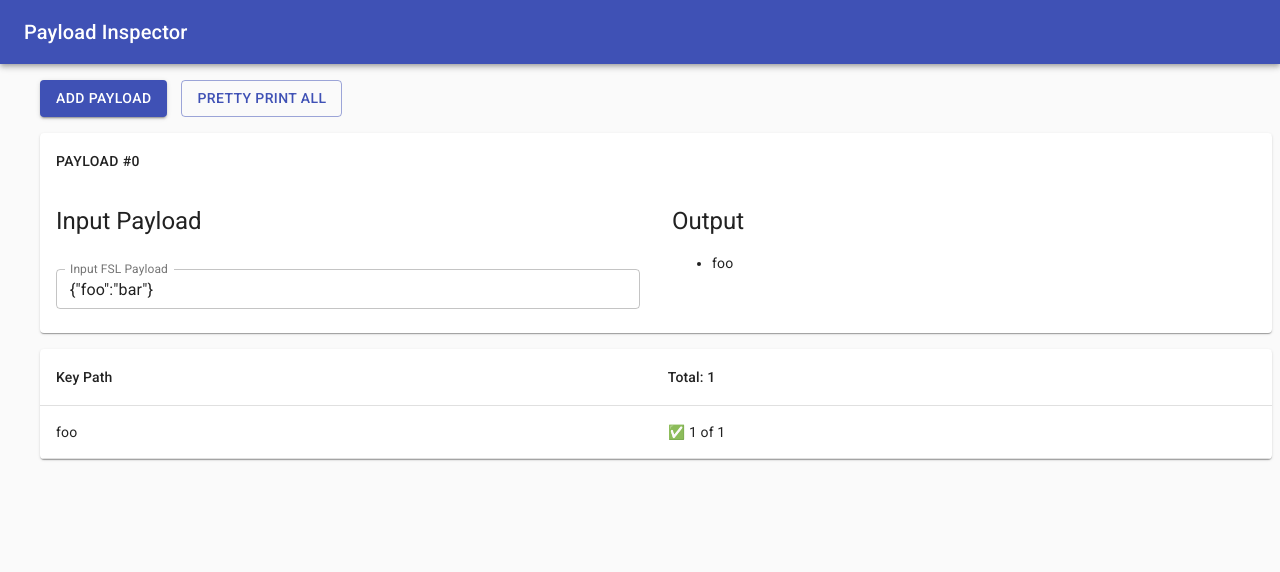
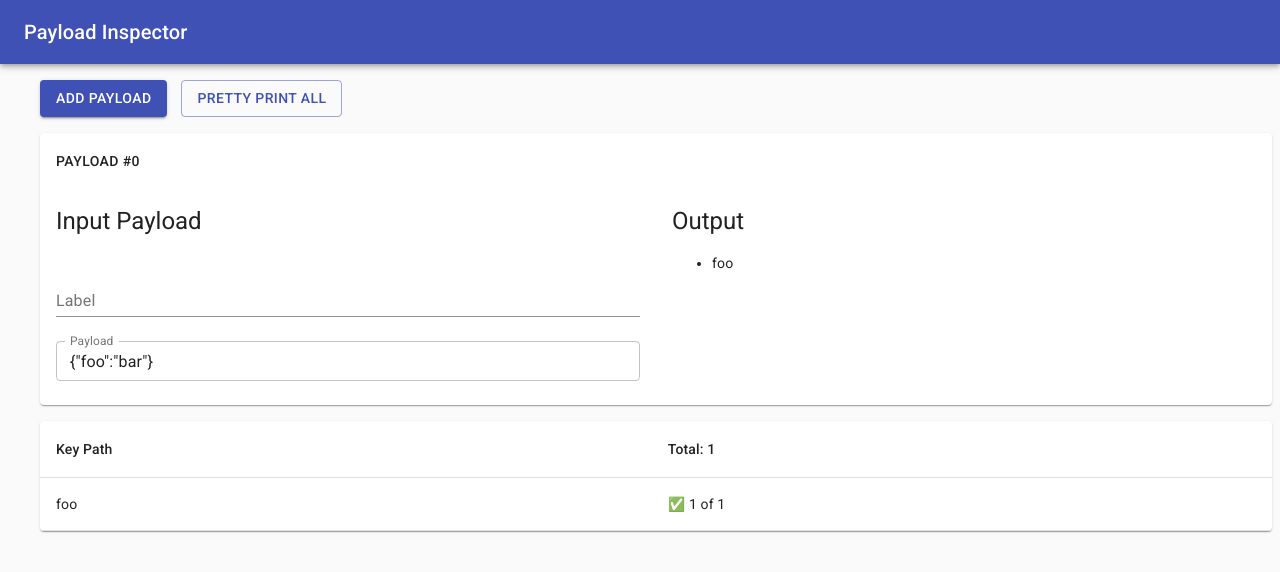
Before and after one commit to tsmith512/payload-inspector, a React (Create React App) app: page / in a window 1280 px wide. Shown: the top 572 px of the page. Built offline with nearby package versions, Linux system fonts and the light colour scheme.

Commit message:
Add a new label field

```diff
--- a/src/PayloadInput.js
+++ b/src/PayloadInput.js
@@ -23,7 +23,14 @@ class PayloadInput extends React.Component {
           <Box flexGrow={1} p={2} width="50%">
             <Typography variant="h5" paragraph>Input Payload</Typography>
             <TextField
-              label="Input FSL Payload"
+              label="Label"
+              fullWidth
+              size="normal"
+              margin="normal"
+              />
+
+            <TextField
+              label="Payload"
               multiline
               fullWidth
               size="small"
```
